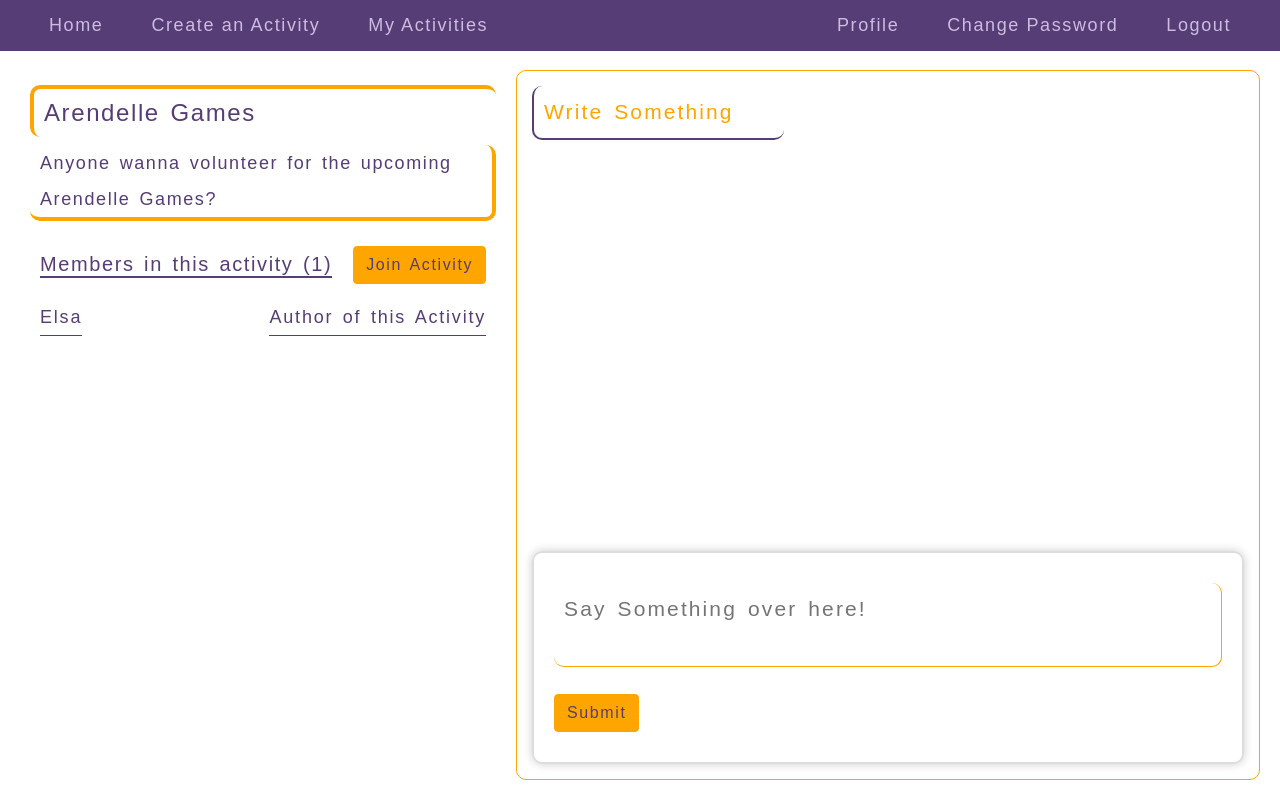
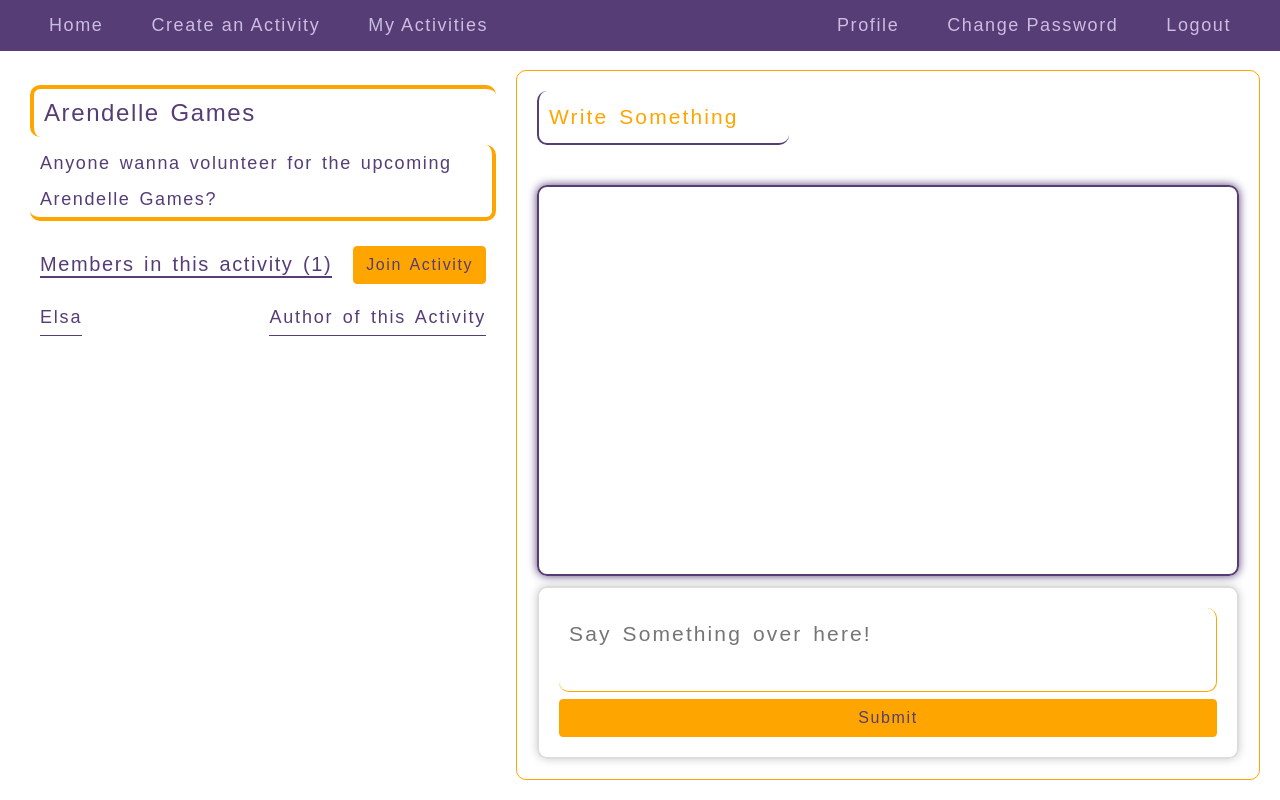
Before and after one commit to J-Varun-P/Campus-Connect, a Django app: page /activities/6 in a window 1280 px wide. Run offline with Django 3.2, Linux system fonts and the light colour scheme; a user stored in the database is signed in; data comes from the database, SQL or seed files in the repository; some libraries are stand-ins or nearby versions.

Commit message:
styling activity

```diff
--- a/meet/static/meet/styles.css
+++ b/meet/static/meet/styles.css
@@ -436,6 +436,10 @@ form{
   flex-direction: column;
 }
 
+.right_half > *{
+  margin: 5px;
+}
+
 .right_half_header, .right_half_input{
   flex-basis: 15%;
 }
@@ -461,10 +465,24 @@ input:focus, textarea:focus{
   outline: none;
 }
 
+.right_half_input *{
+  margin: 0;
+}
+
 .right_half_input textarea{
   resize: none;
+}
+
+.right_half_input button{
+  width: 100%;
 }
 
 .right_half_input .common_button:hover{
   color: orange;
 }
+
+.right_half_body{
+  border: 2px solid #563d76;
+  border-radius: 10px;
+  box-shadow: 0 0 10px #563d76;
+}
```
